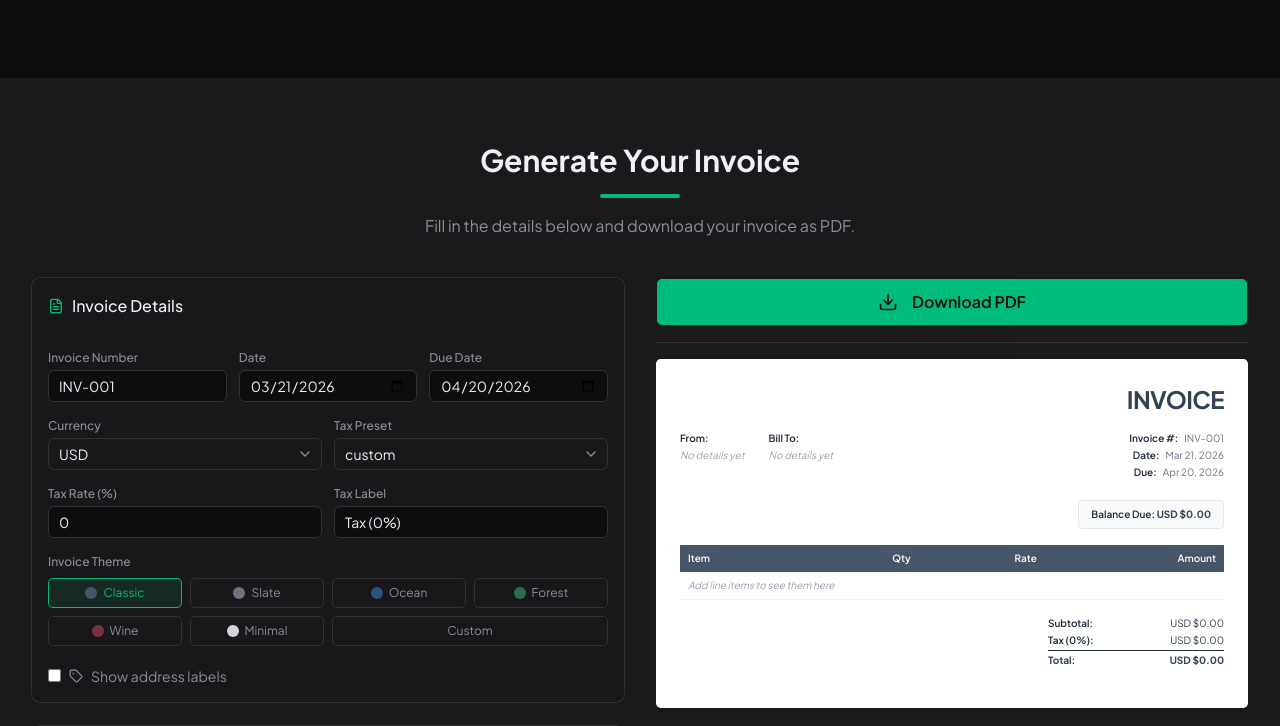
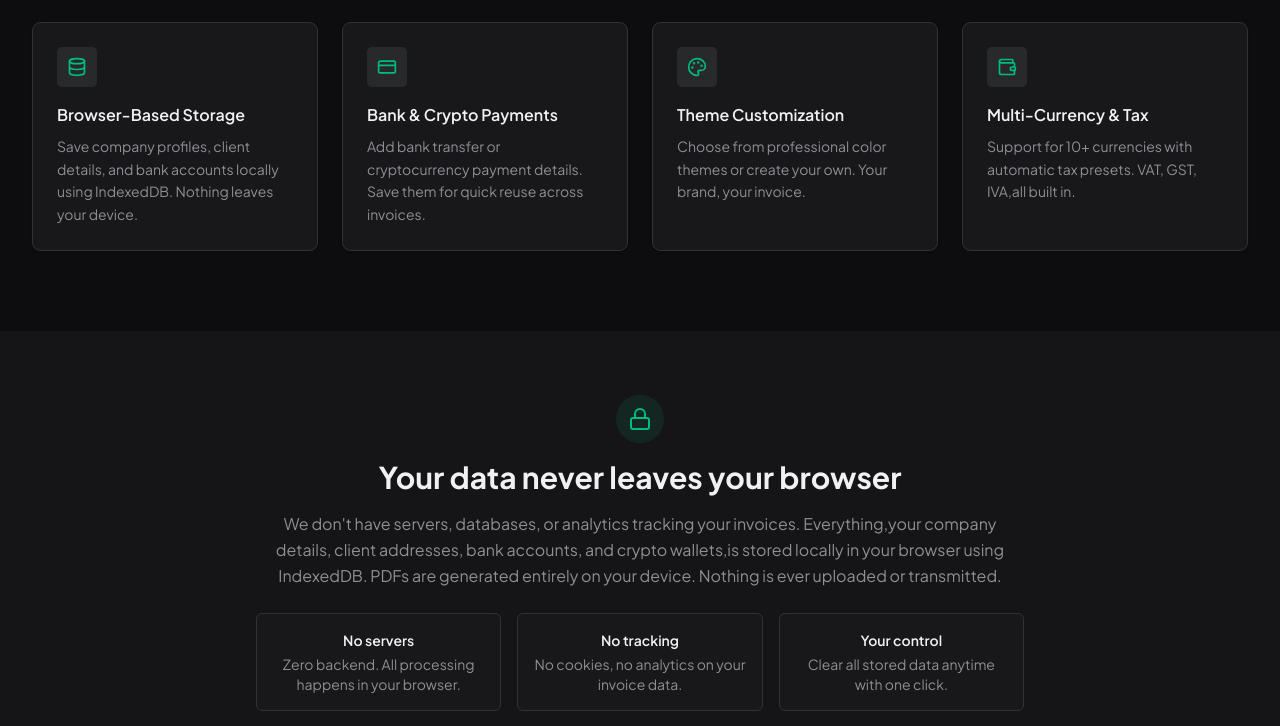
Before and after one commit to joelorzet/invoice-generator, a Next.js app: page / in a window 1280 px wide. Shown: the part 1040-1766 px from the top of the page. Built offline with nearby package versions, Linux system fonts and the light colour scheme.

Commit message:
feat: update landing page with new features and privacy section
Add 4 new feature cards (browser storage, bank/crypto payments,
theme customization, multi-currency). Add privacy section explaining
that all data stays in the browser via IndexedDB with no servers,
no tracking, and full user control.

```diff
--- a/src/app/page.tsx
+++ b/src/app/page.tsx
@@ -1,6 +1,6 @@
 import { InvoiceForm } from "@/components/invoice-form";
 import { ThemeToggle } from "@/components/theme-toggle";
-import { FileText, Zap, Shield, DollarSign, ArrowRight } from "lucide-react";
+import { FileText, Zap, Shield, DollarSign, ArrowRight, Database, Palette, CreditCard, Wallet, Lock } from "lucide-react";
 
 const features = [
   {
@@ -13,7 +13,7 @@ const features = [
     icon: Shield,
     title: "No Signup Required",
     description:
-      "Start creating invoices instantly. Your data stays in your browser.",
+      "Start creating invoices instantly. No accounts, no emails, no passwords.",
   },
   {
     icon: Zap,
@@ -26,6 +26,30 @@ const features = [
     title: "Professional Format",
     description:
       "Clean, business-ready invoices with itemized billing and payment details.",
+  },
+  {
+    icon: Database,
+    title: "Browser-Based Storage",
+    description:
+      "Save company profiles, client details, and bank accounts locally using IndexedDB. Nothing leaves your device.",
+  },
+  {
+    icon: CreditCard,
+    title: "Bank & Crypto Payments",
+    description:
+      "Add bank transfer or cryptocurrency payment details. Save them for quick reuse across invoices.",
+  },
+  {
+    icon: Palette,
+    title: "Theme Customization",
+    description:
+      "Choose from professional color themes or create your own. Your brand, your invoice.",
+  },
+  {
+    icon: Wallet,
+    title: "Multi-Currency & Tax",
+    description:
+      "Support for 10+ currencies with automatic tax presets. VAT, GST, IVA,all built in.",
   },
 ];
 
@@ -137,6 +161,40 @@ export default function Home() {
         </div>
       </section>
 
+      {/* Privacy */}
+      <section className="py-16 bg-secondary/30">
+        <div className="max-w-7xl mx-auto px-4 sm:px-6 lg:px-8">
+          <div className="max-w-3xl mx-auto text-center">
+            <div className="size-12 rounded-full bg-primary/10 flex items-center justify-center mx-auto mb-4">
+              <Lock className="size-6 text-primary" />
+            </div>
+            <h2 className="text-2xl sm:text-3xl font-bold text-foreground mb-4">
+              Your data never leaves your browser
+            </h2>
+            <p className="text-muted-foreground leading-relaxed mb-6">
+              We don&apos;t have servers, databases, or analytics tracking your invoices.
+              Everything,your company details, client addresses, bank accounts, and
+              crypto wallets,is stored locally in your browser using IndexedDB.
+              PDFs are generated entirely on your device. Nothing is ever uploaded or transmitted.
+            </p>
+            <div className="grid grid-cols-1 sm:grid-cols-3 gap-4 text-sm">
+              <div className="rounded-lg border border-border bg-card p-4">
+                <p className="font-semibold text-foreground mb-1">No servers</p>
+                <p className="text-muted-foreground">Zero backend. All processing happens in your browser.</p>
+              </div>
+              <div className="rounded-lg border border-border bg-card p-4">
+                <p className="font-semibold text-foreground mb-1">No tracking</p>
+                <p className="text-muted-foreground">No cookies, no analytics on your invoice data.</p>
+              </div>
+              <div className="rounded-lg border border-border bg-card p-4">
+                <p className="font-semibold text-foreground mb-1">Your control</p>
+                <p className="text-muted-foreground">Clear all stored data anytime with one click.</p>
+              </div>
+            </div>
+          </div>
+        </div>
+      </section>
+
       {/* Generator */}
       <section id="generator" className="py-16 bg-secondary/50">
         <div className="max-w-7xl mx-auto px-4 sm:px-6 lg:px-8">
```
